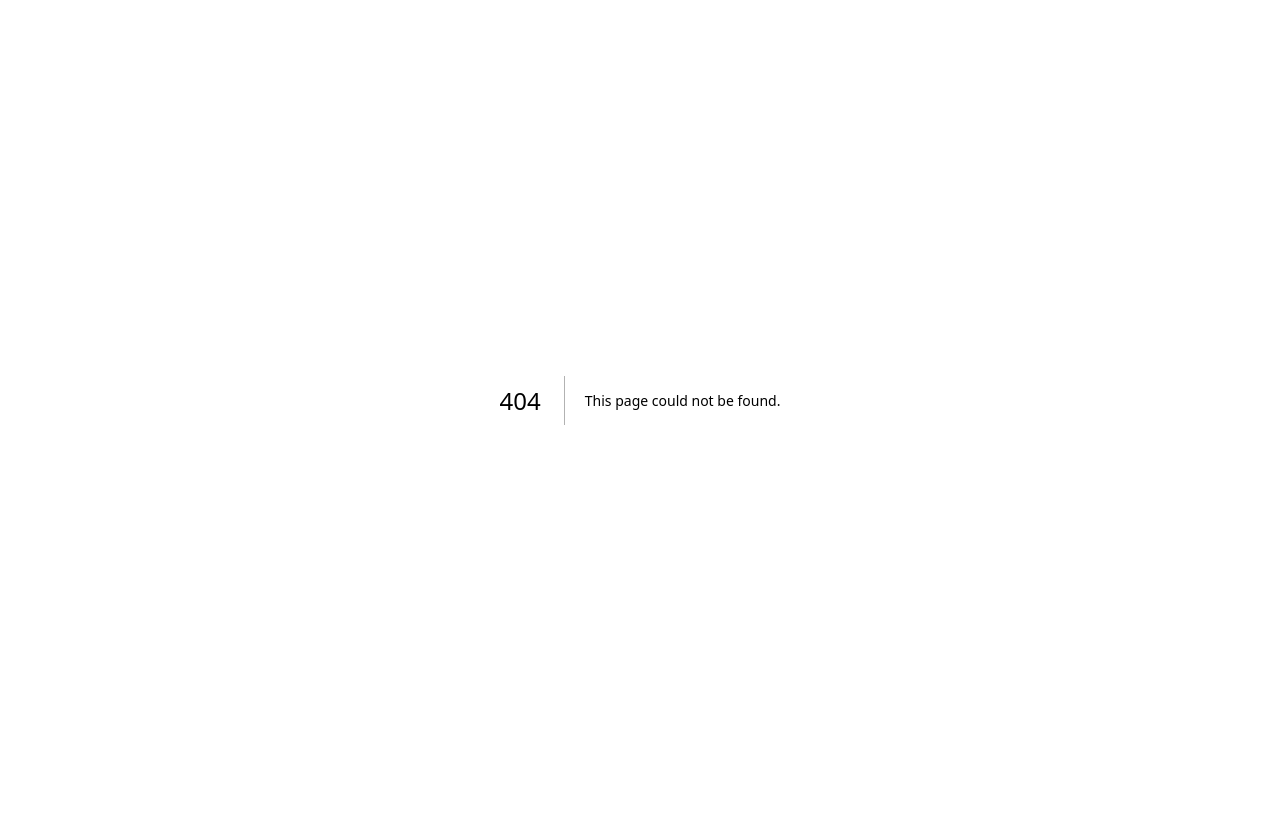
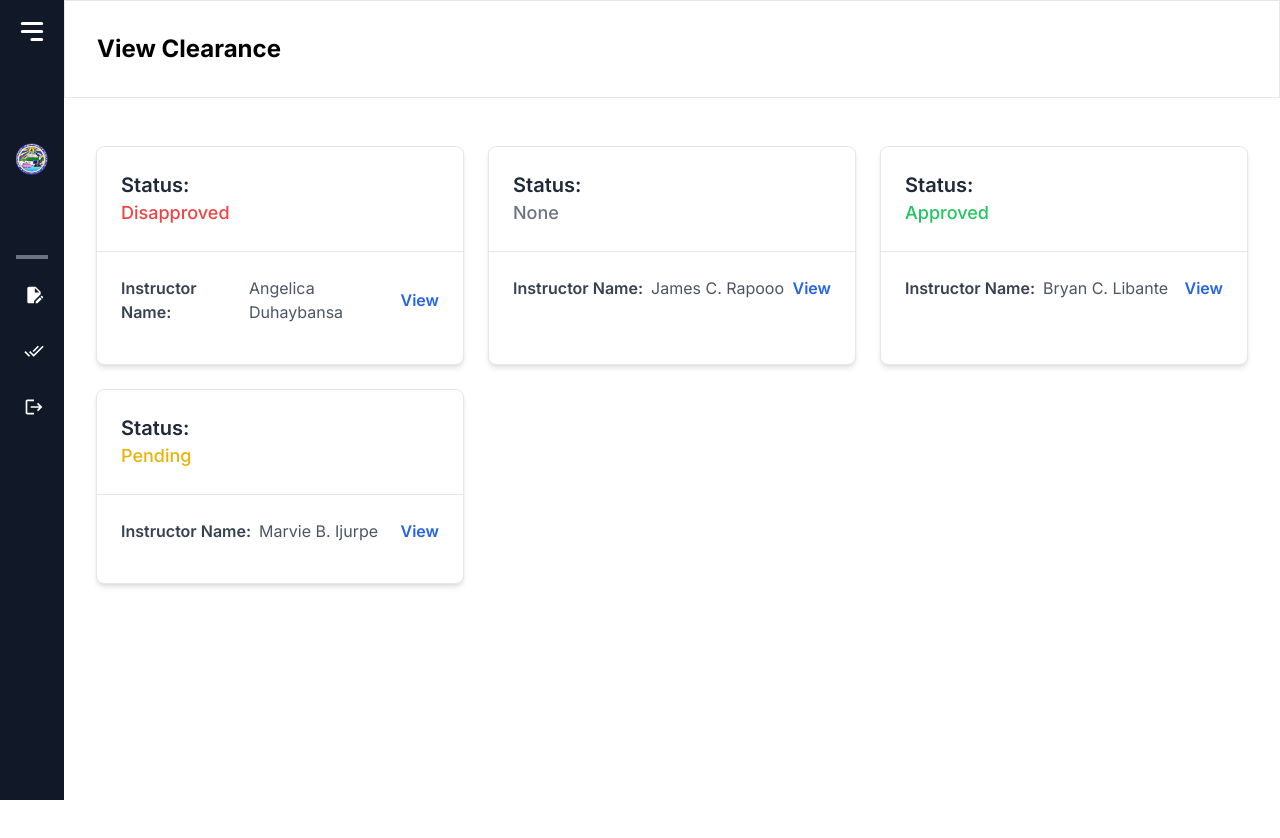
Before and after one commit to nazarenomarkanthony060120/e_clearance_student, a Next.js app: page /home in a window 1280 px wide. Before the commit this address had no page. Shown: the top 838 px of the page. Before the commit the page ends 800 px from the top, so only its background shows below. Built offline with nearby package versions, Linux system fonts and the light colour scheme.

Commit message:
STUDENT SIDE UI INTEGRATION

```diff
--- /dev/null
+++ b/src/app/home/page.tsx
@@ -0,0 +1,37 @@
+'use client'
+import React, { useState } from 'react';
+import Sidebar from '@/components/student_sidebar/student_sidebar';
+import ViewClearance  from '@/components/student_clearance/student_clearance/student_clearance';
+import ApprovedClearance  from '@/components/student_clearance/approved_clearance/approved_clearance';
+import Header from '@/components/header/header';
+
+
+
+const Home = () => {
+  const [currentSection, setCurrentSection] = useState('View Clearance');
+
+  const renderSection = () => {
+    switch (currentSection) {
+      case 'View Clearance':
+        return <ViewClearance/>;
+      case 'Approved Clearance':
+        return <ApprovedClearance/>;
+      default:
+        return <ViewClearance />;
+    }
+  };
+
+  return (
+    <div className="bg-white min-h-screen flex">
+      <div className="relative">
+        <Sidebar setCurrentSection={setCurrentSection} />
+      </div>
+      <div className="w-full min-h-screen text-black">
+        <Header title={currentSection}/>
+        {renderSection()}
+      </div>
+    </div>
+  );
+};
+
+export default Home;
--- a/src/app/view_clearance/page.tsx
+++ /dev/null
@@ -1,16 +0,0 @@
-import StudentClearanceView from '@/components/student_clearance/student_clearance/student_clearance'
-import StudentInformation from '@/components/student_clearance/student_information/student_information'
-import React from 'react'
-
-const SubmitCredentials = () => {
-  return (
-    <div className=' text-black bg-slate-200 p-10'>
-      <div className='flex justify-center text-black bg-slate-200'>
-            <StudentInformation/>
-      </div>
-      <StudentClearanceView/>
-    </div>
-  )
-}
-
-export default SubmitCredentials
--- a/src/components/component.tsx
+++ /dev/null
@@ -1 +0,0 @@
-//ayaw ni hilabti ky e delete natu ni nig start
--- a/src/components/create_student_account/create_student_form/create_student_account.tsx
+++ b/src/components/create_student_account/create_student_form/create_student_account.tsx
@@ -46,34 +46,50 @@ const CreateStudentAccount = () => {
   const [confirmPassword, SetConfirmPassword] = useState('');
   const [errorMsg, setErrorMsg] = useState<string | null>(null);
 
-  const router = useRouter()
+  const router = useRouter();
 
   const capitalizeFullName = (name: string) => {
     return name.replace(/\b\w/g, char => char.toUpperCase());
   };
 
+  const formatStudentID = (value: string) => {
+    // Remove all non-digit characters
+    const digits = value.replace(/\D/g, '');
+    // Add a hyphen after the first 6 digits only
+    const formatted = digits.length > 6 ? `${digits.slice(0, 6)}-${digits.slice(6)}` : digits;
+    return formatted;
+  };
+
+  const handleStudentIDChange = (e: React.ChangeEvent<HTMLInputElement>) => {
+    const formattedValue = formatStudentID(e.target.value);
+    setStudentID(formattedValue);
+  };
+
   const handleRegisterSubmit = (event: React.FormEvent) => {
     event.preventDefault();
-    if (!studentID || !fullName || !email || !password || !confirmPassword ) {
-      setErrorMsg('Both fields are required.');
+    if (!studentID || !fullName || !email || !password || !confirmPassword) {
+      setErrorMsg('All fields are required.');
       return;
     }
-    else if (password != confirmPassword){
-      setErrorMsg('Password does not Match');
+    if (password !== confirmPassword) {
+      setErrorMsg('Passwords do not match.');
       return;
     }
-    router.push('/login')
+    router.push('/login');
     setErrorMsg(null);
-        console.log('Submitting:', { studentID, fullName, email, password, confirmPassword });
-  }
+    console.log('Submitting:', { studentID, fullName, email, password, confirmPassword });
+  };
 
   return (
     <form onSubmit={handleRegisterSubmit} className='flex flex-col gap-8 h-full'>
       {errorMsg && <p className="text-red-500">{errorMsg}</p>}
       <div className="w-full flex flex-col gap-2">
-          <input type="number" className="w-full p-2 shadow-lg border text-center" placeholder="Input your Student ID"
+          <input
+            type="text"
+            className="w-full p-2 shadow-lg border text-center"
+            placeholder="Input your Student ID"
             value={studentID}
-            onChange={(e) => setStudentID(e.target.value)}
+            onChange={handleStudentIDChange}
             required
           />
           <input
--- a/src/components/form/login.tsx
+++ b/src/components/form/login.tsx
@@ -19,7 +19,7 @@ const LoginForm = () => {
             setError('Both fields are required.');
             return;
         }
-        router.push('/view_clearance')
+        router.push('/home')
         setError(null);
         console.log('Submitting:', { email, password });
     }
@@ -45,7 +45,7 @@ const LoginForm = () => {
                 />
             </div>
             <div className="flex flex-col gap-5">
-            <GetClearance />
+            <GetClearance/>
             <RegisterButton/>
             </div>
         </form>
--- /dev/null
+++ b/src/components/header/header.tsx
@@ -0,0 +1,11 @@
+import React from 'react';
+
+const Header = ({ title }: any) => {
+  return (
+    <div className='p-8 text-black flex items-center text-lg border'>
+        <span className="text-2xl font-bold">{title}</span>
+    </div>
+  );
+};
+
+export default Header;
--- /dev/null
+++ b/src/components/main/dashboard/dashboard.tsx
@@ -0,0 +1,20 @@
+// import CreateClearance from '@/components/button/create_clearance/button'
+// import Create_Clearance_Form from '@/components/form/create_clearance/form'
+import { useState } from 'react'
+// import BoxInfo from '../box/box'
+// import LatestStudent from '../latest_student/latest_student'
+
+const StudentDashboard = () => {
+
+  const [ isClick, setIsClick ] = useState(false)
+  return (
+      <div className='flex flex-col p-5'>
+        {/* <BoxInfo />
+        <LatestStudent /> */}
+        {/* <CreateClearance className='bg-green-700 hover:bg-green-500 rounded-md p-2 text-white w-40' text='Make Clearance'/>
+        <Create_Clearance_Form /> */}
+      </div>
+  )
+}
+
+export default StudentDashboard
--- /dev/null
+++ b/src/components/student_clearance/approved_clearance/approved_clearance.tsx
@@ -0,0 +1,9 @@
+import React from 'react'
+
+const ApprovedClearance = () => {
+  return (
+    <div></div>
+  )
+}
+
+export default ApprovedClearance
--- a/src/components/student_clearance/student_clearance/student_clearance.tsx
+++ b/src/components/student_clearance/student_clearance/student_clearance.tsx
@@ -233,9 +233,9 @@ function StudentClearanceView() {
   return (
     <div className="min-h-screen text-gray-800">
       <section className="px-8 py-12">
-        <div className="container mx-auto text-center mb-8">
+        {/* <div className="container mx-auto text-center mb-8">
           <h1 className="text-3xl font-bold text-orange-600">Student Clearance</h1>
-        </div>
+        </div> */}
         <div className="grid gap-6 md:grid-cols-2 lg:grid-cols-3">
           {clearances.map((clearance, index) => (
             <div key={index} className="relative bg-white rounded-lg shadow-md border border-gray-200 overflow-hidden">
--- a/src/components/student_clearance/student_information/student_information.tsx
+++ /dev/null
@@ -1,56 +0,0 @@
-'use client'
-
-const StudentInformation = () => {
-  // Static student information
-  const studentInfo = {
-    studentID: '12345678',
-    fullName: 'Bryan James C. Libante',
-    email: 'test@gmail.com',
-    department: 'COTE',
-    course: 'BSED',
-    year: '2nd Year',
-    semester: '1st'
-  };
-
-  return (
-      <div className="max-w-3xl mx-auto bg-white p-8 rounded-lg shadow-md border">
-        <h1 className="text-3xl font-bold text-orange-600 mb-6 text-center">Student Information</h1>
-        <div className="grid grid-cols-1 md:grid-cols-2 gap-6">
-          <div className="flex flex-col space-y-4">
-            <div className="flex items-center">
-              <span className="font-semibold text-gray-700 w-32">Student ID:</span>
-              <span className="text-gray-600">{studentInfo.studentID}</span>
-            </div>
-            <div className="flex items-center">
-              <span className="font-semibold text-gray-700 w-32">Full Name:</span>
-              <span className="text-gray-600">{studentInfo.fullName}</span>
-            </div>
-            <div className="flex items-center">
-              <span className="font-semibold text-gray-700 w-32">Course:</span>
-              <span className="text-gray-600">{studentInfo.course}</span>
-            </div>
-            <div className="flex items-center">
-              <span className="font-semibold text-gray-700 w-32">Semester:</span>
-              <span className="text-gray-600">{studentInfo.semester}</span>
-            </div>
-          </div>
-          <div className="flex flex-col space-y-4">
-            <div className="flex items-center">
-              <span className="font-semibold text-gray-700 w-32">Email:</span>
-              <span className="text-gray-600">{studentInfo.email}</span>
-            </div>
-            <div className="flex items-center">
-              <span className="font-semibold text-gray-700 w-32">Department:</span>
-              <span className="text-gray-600">{studentInfo.department}</span>
-            </div>
-            <div className="flex items-center">
-              <span className="font-semibold text-gray-700 w-32">Year:</span>
-              <span className="text-gray-600">{studentInfo.year}</span>
-            </div>
-          </div>
-        </div>
-      </div>
-  );
-};
-
-export default StudentInformation;
--- /dev/null
+++ b/src/components/student_sidebar/student_sidebar.tsx
@@ -0,0 +1,87 @@
+'use client';
+
+import React, { useState } from 'react';
+import { useRouter } from 'next/navigation';
+import { HiMenuAlt3 } from 'react-icons/hi';
+import { MdEditDocument, MdOutlineDoneAll, MdLogout } from 'react-icons/md';
+import Image from 'next/image';
+import schoolLogo from '@/assets/bcclogo.png';
+
+const StudentSidebar = ({ setCurrentSection }: any) => {
+  const router = useRouter();
+  const [loading, setLoading] = useState(false);
+
+  const sidebars = [
+    { name: 'View Clearance', section: 'View Clearance', icon: MdEditDocument },
+    { name: 'Approved Clearance', section: 'Approved Clearance', icon: MdOutlineDoneAll },
+    { name: 'Logout', section: 'Logout', icon: MdLogout },
+  ];
+
+  const handleLogout = async () => {
+    setLoading(true);
+
+    // Simulate a delay or perform any logout actions
+    setTimeout(() => {
+      // Clear any authentication or session data here, if applicable
+      // e.g., localStorage.removeItem('token');
+
+      // Redirect to the login page
+      router.push('/login');
+    }, 3000); // 3-second delay for demonstration
+  };
+
+  const [open, setOpen] = useState(false);
+
+  return (
+    <div className={`flex ${open ? 'w-72' : 'w-16'} bg-gray-900 text-white duration-500`}>
+      <div className={`fixed top-0 left-0 bottom-0 bg-gray-900 text-white ${open ? 'w-72' : 'w-16'} duration-500 px-4 overflow-hidden`}>
+        <div className="flex justify-start py-3">
+          <HiMenuAlt3 size={39} className="cursor-pointer" onClick={() => setOpen(!open)} />
+        </div>
+
+        <div className="flex justify-center items-center h-48">
+          <Image src={schoolLogo} alt="School Logo" width={150} height={150} />
+        </div>
+        <div className="border-t-2 border-gray-500 w-full"></div>
+        <div className={`flex justify-between p-3 ${open ? '' : 'hidden'}`}>
+          Example Name
+          <span>Student</span>
+        </div>
+        <div className="border-t-2 border-gray-500 w-full"></div>
+        <div className='mt-4 flex flex-col gap-4 relative'>
+          {
+            sidebars.map((sidebar, i) => (
+              <div
+                key={i}
+                className={`flex items-center gap-4 p-2 cursor-pointer hover:bg-gray-700 hover:text-white group rounded-md ${open ? 'pl-4' : 'pl-2'}`}
+                onClick={() => {
+                  if (sidebar.name === 'Logout') {
+                    handleLogout();
+                  } else {
+                    setCurrentSection(sidebar.section);
+                  }
+                }}
+              >
+                <div>
+                  {React.createElement(sidebar.icon, { size: 20 })}
+                </div>
+                <h2 className={`whitespace-nowrap duration-500 ${!open && 'opacity-0 translate-x-28 overflow-hidden'}`}>
+                  {sidebar.name}
+                </h2>
+                <h2 className={`${open && 'hidden'} z-50 absolute left-48 bg-white font-semibold whitespace-pre text-gray-900 rounded-md drop-shadow-lg px-0 py-0 group-hover:px-2 group-hover:py-1 group-hover:left-14 group-hover:duration-300 w-0 overflow-hidden group-hover:w-fit`}>{sidebar?.name}</h2>
+              </div>
+            ))
+          }
+        </div>
+
+        {loading && (
+          <div className="fixed top-0 left-0 right-0 flex items-center justify-center p-4 bg-black bg-opacity-50">
+            <div className="text-white text-lg">Logging out...</div>
+          </div>
+        )}
+      </div>
+    </div>
+  );
+};
+
+export default StudentSidebar;
```
Also changed, not shown: src/assets/bcclogo.png (added).
